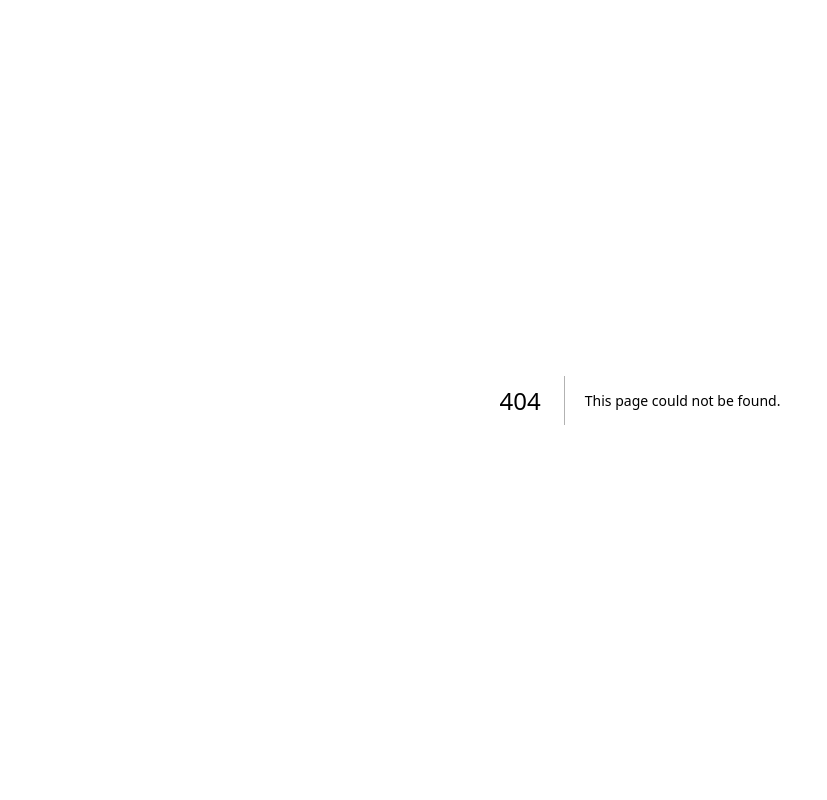
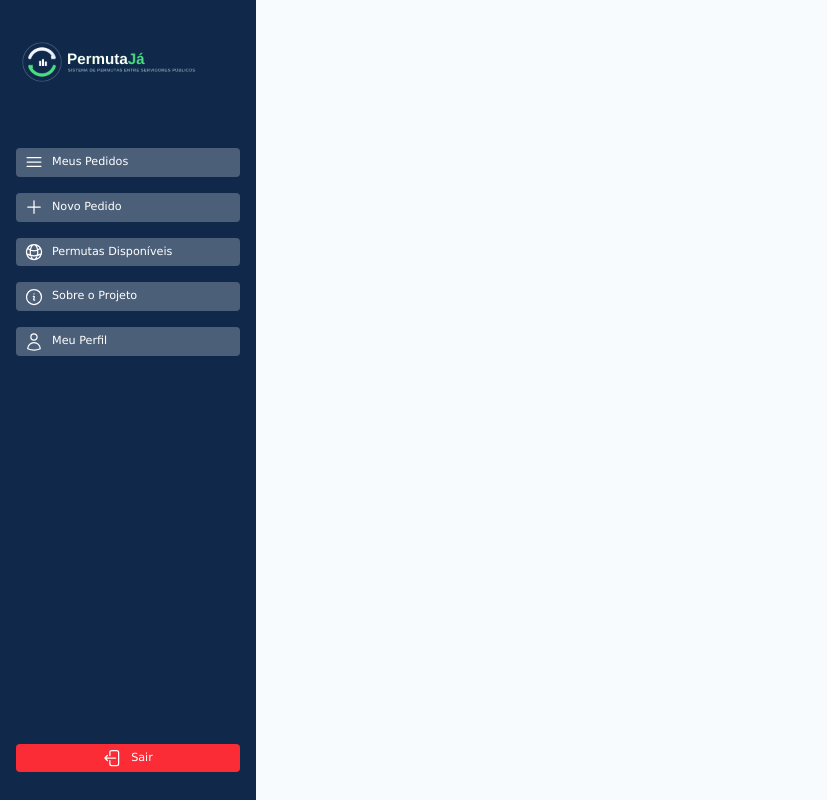
Before and after one commit to Irvna/projeto_permuta_frontend, a Next.js app: page /permutas in a window 1280 px wide. Before the commit this address had no page. Shown: the whole page, without its empty margins (0-827 px from the left). Built offline with nearby package versions, Linux system fonts and the light colour scheme.

Commit message:
Criação Página de permutas e componente menu lateral.

```diff
--- a/src/app/cadastro/esqueciSenha/page.tsx
+++ b/src/app/cadastro/esqueciSenha/page.tsx
@@ -0,0 +1,58 @@
+import Link from 'next/link';
+
+export default function EsqueciSenha() {
+    return (
+        <div id="cadastro" className="flex flex-col min-h-screen w-full text-white">
+            <div className="flex flex-col justify-between items-justify bg-[#10294B] px-3 md:px-10 py-5 md:py-2">
+                <img
+                    src="/permutaja_logo.png"
+                    alt="Logo Permuta Já"
+                    className="w-45 aling-justify md:w-90 h-auto"
+                />
+            </div>
+            <div className="flex justify-center items-center text-sm text-black bg-linear-to-b from-[#204573] to-[#10294B] lg:bg-none md:bg-white py-8 h-full">
+                <div className="flex flex-col w-[80vw] lg:w-[45vw] bg-[#F8FBFD] rounded-[2vw] border border-black px-5 md:px-8 py-6 md:py-12 gap-8 md:gap-15">
+                    <div className="flex flex-col gap-1 md:gap-3">
+                        <p className="text-xl md:text-3xl font-bold tracking-1">Esqueci minha Senha</p>
+                        <p className="text-xs font-light opacity-80">Informe seu e-mail para receber a senha de recuperação.</p>
+                    </div>
+                    {/* Inputs */}
+                    <form
+                        //onSubmit={enviarLogin}
+                        className="flex flex-col w-full justify-center gap-4">
+                        {/* Email */}
+                        <div className="flex flex-col">
+                            <label htmlFor="email" className="text-xs md:text-sm font-bold mb-1">
+                                E-mail
+                            </label>
+                            <input
+                                type="email"
+                                id="email"
+                                //value={email}
+                                //onChange={(e) => setEmail(e.target.value)} // Atualiza o estado
+                                className="h-[8vw] md:h-[2.5vw] p-2 border border-gray-300 rounded-md text-xs outline-none focus:ring-1 focus:ring-blue-100 transition-all"
+                                placeholder="exemplo@gmail.com"
+                                required
+                            />
+                        </div>
+
+                        {/* Botão de Submit */}
+                        <button
+                            type="submit"
+                            className="w-full bg-[#21914E] text-xs md:text-sm text-white font-bold mt-2 py-2 rounded-md transition delay-100 ease-in-out hover:scale-102"
+                        >
+                            Enviar Código de Recuperação
+                        </button>
+
+                        {/* Link extra (opcional) */}
+                        <div className="flex flex-col gap-1 text-center">
+                            <a href="#" className="text-xs md:text-sm no-underline">
+                                Possui tem conta? <Link href="/login" className="text-blue-600 hover:underline">Entrar</Link>
+                            </a>
+                        </div>
+                    </form>
+                </div>
+            </div>
+        </div>
+    );
+}
--- a/src/app/cadastro/page.tsx
+++ b/src/app/cadastro/page.tsx
@@ -2,16 +2,16 @@ import Link from 'next/link';
 
 export default function Cadastro() {
     return (
-        <div id="cadastro" className="grid grid-cols-1 min-h-screen w-full h-screen text-white">
-            <div className="flex flex-col justify-between items-justify bg-[#10294B] px-3 md:px-10 py-5 md:py-2">
+        <div id="cadastro" className="flex flex-col min-h-screen w-full text-white">
+            <div className="flex justify-between items-justify bg-[#10294B] px-3 md:px-10 py-5 md:py-2">
                 <img
                     src="/permutaja_logo.png"
                     alt="Logo Permuta Já"
                     className="w-45 aling-justify md:w-90 h-auto"
                 />
             </div>
-            <div className="flex justify-center items-center text-sm text-black bg-linear-to-b from-[#204573] to-[#10294B] lg:bg-none md:bg-white py-8">
-                <div className="flex flex-col w-[80vw] lg:w-[50vw] bg-[#F8FBFD] text-black rounded-[2vw] border border-black px-5 md:px-8 py-6 md:py-12 gap-8 md:gap-15">
+            <div className="flex justify-center items-center text-sm text-black bg-linear-to-b from-[#204573] to-[#10294B] lg:bg-none md:bg-white py-8 h-full">
+                <div className="flex flex-col w-[80vw] lg:w-[50vw] h-auto bg-[#F8FBFD] rounded-[2vw] border border-black px-5 md:px-8 py-6 md:py-12 gap-8 md:gap-15">
                     <div className="flex flex-col gap-1 md:gap-3">
                         <p className="text-3xl md:text-5xl font-bold tracking-1">Criar Conta</p>
                         <p className="text-xs font-light opacity-80">Preencha os campos abaixo para criar sua conta</p>
@@ -69,7 +69,7 @@ export default function Cadastro() {
                             {/* Cidade */}
                             <div className="flex flex-col w-full">
                                 <label htmlFor="cidade" className="text-xs md:text-sm font-bold mb-1">
-                                    Cidade *
+                                    Cidade - UF
                                 </label>
                                 <input
                                     type="text"
@@ -77,7 +77,7 @@ export default function Cadastro() {
                                     //value={email}
                                     //onChange={(e) => setEmail(e.target.value)} // Atualiza o estado
                                     className="h-[8vw] md:h-[2.5vw] p-2 border border-gray-300 rounded-md text-xs outline-none focus:ring-1 focus:ring-blue-100 transition-all"
-                                    placeholder="Dourados - MS"
+                                    placeholder="Cidade - UF"
                                     required
                                 />
                             </div>
@@ -102,14 +102,11 @@ export default function Cadastro() {
                             type="submit"
                             className="w-full bg-[#21914E] text-white font-bold py-2 rounded-md transition delay-100 ease-in-out hover:scale-102"
                         >
-                            Entrar
+                            Cadastrar
                         </button>
 
                         {/* Link extra (opcional) */}
                         <div className="flex flex-col gap-1 text-center">
-                            <a href="#" className="text-xs md:text-sm text-blue-600 hover:underline">
-                                Esqueceu a senha?
-                            </a>
                             <a href="#" className="text-xs md:text-sm no-underline">
                                 Possui tem conta? <Link href="/login" className="text-blue-600 hover:underline">Entrar</Link>
                             </a>
--- a/src/app/login/page.tsx
+++ b/src/app/login/page.tsx
@@ -22,7 +22,7 @@ export default function Login() {
                 </div>
             </div>
             <div className="flex justify-center items-center min-h-[30rem] md:h-full text-sm text-black bg-linear-to-b from-[#204573] to-[#10294B] md:bg-none md:bg-white">
-                <div className="flex flex-col w-[80vw] md:w-[40vw] bg-[#F8FBFD] text-black rounded-[2vw] border border-black px-5 md:px-8 py-6 md:py-12 gap-8 md:gap-15">
+                <div className="flex flex-col w-[80vw] md:w-[40vw] bg-[#F8FBFD] rounded-[2vw] border border-black px-5 md:px-8 py-6 md:py-12 gap-8 md:gap-15">
                     <div className="flex flex-col gap-1 md:gap-3">
                         <p className="text-3xl md:text-5xl font-bold tracking-1">Login</p>
                         <p className="text-xs font-light opacity-80">Use seu e-mail e sua senha</p>
@@ -71,11 +71,14 @@ export default function Login() {
 
                         {/* Link extra (opcional) */}
                         <div className="flex flex-col gap-1 text-center">
-                            <Link href="/cadastro" className="text-xs md:text-sm text-blue-600 hover:underline">
+                            <Link href="../cadastro/esqueciSenha" className="text-xs md:text-sm text-blue-600 hover:underline">
                                 Esqueceu a senha?
                             </Link>
                             <a href="#" className="text-xs md:text-sm no-underline">
                                 Não tem conta? <Link href="/cadastro" className="text-blue-600 hover:underline">Criar Conta</Link>
+                            </a>
+                            <a href="#" className="text-xs md:text-sm no-underline">
+                                teste: <Link href="/permutas" className="text-blue-600 hover:underline">teste</Link>
                             </a>
                         </div>
                     </form>
--- /dev/null
+++ b/src/app/permutas/page.tsx
@@ -0,0 +1,11 @@
+import MenuLateral from "../../components/menuLateral/page"
+
+export default function Permutas() {
+  return (
+    <div>
+      <main className="w-full h-screen bg-[#F8FBFD]">
+        <MenuLateral />
+      </main>
+    </div>
+  );
+}
--- /dev/null
+++ b/src/components/menuLateral/page.tsx
@@ -0,0 +1,55 @@
+
+export default function MenuLateral() {
+    return (
+        <div className="fixed flex flex-col inset-y-0 left-0 w-[20vw] bg-[#10294B] text-white px-4 py-7 gap-15">
+            <div className="mt-2">
+                <img
+                    src="/permutaja_logo.png"
+                    alt="Logo Permuta Já"
+                    className="w-35 xs:aling-justify md:w-50 h-auto"
+                />
+            </div>
+            <div className="flex flex-col justify-between h-screen">
+                <div className="flex flex-col gap-4 w-full">
+                    {/* icones: https://heroicons.com/ */}
+                    <div className="flex flex-row items-center gap-2 px-2 h-[1.8rem] bg-[#ffffff40] text-white rounded-sm text-[0.7rem] hover:bg-[#ffffff75] cursor-pointer">
+                        <svg xmlns="http://www.w3.org/2000/svg" fill="none" viewBox="0 0 24 24" strokeWidth={1.5} stroke="currentColor" className="size-5">
+                            <path strokeLinecap="round" strokeLinejoin="round" d="M3.75 6.75h16.5M3.75 12h16.5m-16.5 5.25h16.5" />
+                        </svg>
+                        Meus Pedidos
+                    </div>
+                    <div className="flex flex-row items-center gap-2 px-2 h-[1.8rem] bg-[#ffffff40] text-white rounded-sm text-[0.7rem] hover:bg-[#ffffff75] cursor-pointer">
+                        <svg xmlns="http://www.w3.org/2000/svg" fill="none" viewBox="0 0 24 24" strokeWidth={1.5} stroke="currentColor" className="size-5">
+                            <path strokeLinecap="round" strokeLinejoin="round" d="M12 4.5v15m7.5-7.5h-15" />
+                        </svg>
+                        Novo Pedido
+                    </div>
+                    <div className="flex flex-row items-center gap-2 px-2 h-[1.8rem] bg-[#ffffff40] text-white rounded-sm text-[0.7rem] hover:bg-[#ffffff75] cursor-pointer">
+                        <svg xmlns="http://www.w3.org/2000/svg" fill="none" viewBox="0 0 24 24" strokeWidth={1.5} stroke="currentColor" className="size-5">
+                            <path strokeLinecap="round" strokeLinejoin="round" d="M12 21a9.004 9.004 0 0 0 8.716-6.747M12 21a9.004 9.004 0 0 1-8.716-6.747M12 21c2.485 0 4.5-4.03 4.5-9S14.485 3 12 3m0 18c-2.485 0-4.5-4.03-4.5-9S9.515 3 12 3m0 0a8.997 8.997 0 0 1 7.843 4.582M12 3a8.997 8.997 0 0 0-7.843 4.582m15.686 0A11.953 11.953 0 0 1 12 10.5c-2.998 0-5.74-1.1-7.843-2.918m15.686 0A8.959 8.959 0 0 1 21 12c0 .778-.099 1.533-.284 2.253m0 0A17.919 17.919 0 0 1 12 16.5c-3.162 0-6.133-.815-8.716-2.247m0 0A9.015 9.015 0 0 1 3 12c0-1.605.42-3.113 1.157-4.418" />
+                        </svg>
+                        Permutas Disponíveis
+                    </div>
+                    <div className="flex flex-row items-center gap-2 px-2 h-[1.8rem] bg-[#ffffff40] text-white rounded-sm text-[0.7rem] hover:bg-[#ffffff75] cursor-pointer">
+                        <svg xmlns="http://www.w3.org/2000/svg" fill="none" viewBox="0 0 24 24" strokeWidth={1.5} stroke="currentColor" className="size-5">
+                            <path strokeLinecap="round" strokeLinejoin="round" d="m11.25 11.25.041-.02a.75.75 0 0 1 1.063.852l-.708 2.836a.75.75 0 0 0 1.063.853l.041-.021M21 12a9 9 0 1 1-18 0 9 9 0 0 1 18 0Zm-9-3.75h.008v.008H12V8.25Z" />
+                        </svg>
+                        Sobre o Projeto
+                    </div>
+                    <div className="flex flex-row items-center gap-2 px-2 h-[1.8rem] bg-[#ffffff40] text-white rounded-sm text-[0.7rem] hover:bg-[#ffffff75] cursor-pointer">
+                        <svg xmlns="http://www.w3.org/2000/svg" fill="none" viewBox="0 0 24 24" strokeWidth={1.5} stroke="currentColor" className="size-5">
+                            <path strokeLinecap="round" strokeLinejoin="round" d="M15.75 6a3.75 3.75 0 1 1-7.5 0 3.75 3.75 0 0 1 7.5 0ZM4.501 20.118a7.5 7.5 0 0 1 14.998 0A17.933 17.933 0 0 1 12 21.75c-2.676 0-5.216-.584-7.499-1.632Z" />
+                        </svg>
+                        Meu Perfil
+                    </div>
+                </div>
+                <button className="flex justify-center items-center gap-2 w-full py-1 bg-red-500 text-white text-[0.7rem] text-center rounded-sm hover:bg-red-600 cursor-pointer hover:scale-105">
+                    <svg xmlns="http://www.w3.org/2000/svg" fill="none" viewBox="0 0 24 24" strokeWidth={1.5} stroke="currentColor" className="size-5">
+                        <path strokeLinecap="round" strokeLinejoin="round" d="M8.25 9V5.25A2.25 2.25 0 0 1 10.5 3h6a2.25 2.25 0 0 1 2.25 2.25v13.5A2.25 2.25 0 0 1 16.5 21h-6a2.25 2.25 0 0 1-2.25-2.25V15m-3 0-3-3m0 0 3-3m-3 3H15" />
+                    </svg>
+                    Sair
+                </button>
+            </div>
+        </div>
+    );
+}
```
Also changed, not shown: src/app/servidores/novoServidor/page.tsx (added), src/app/servidores/page.tsx (added).
